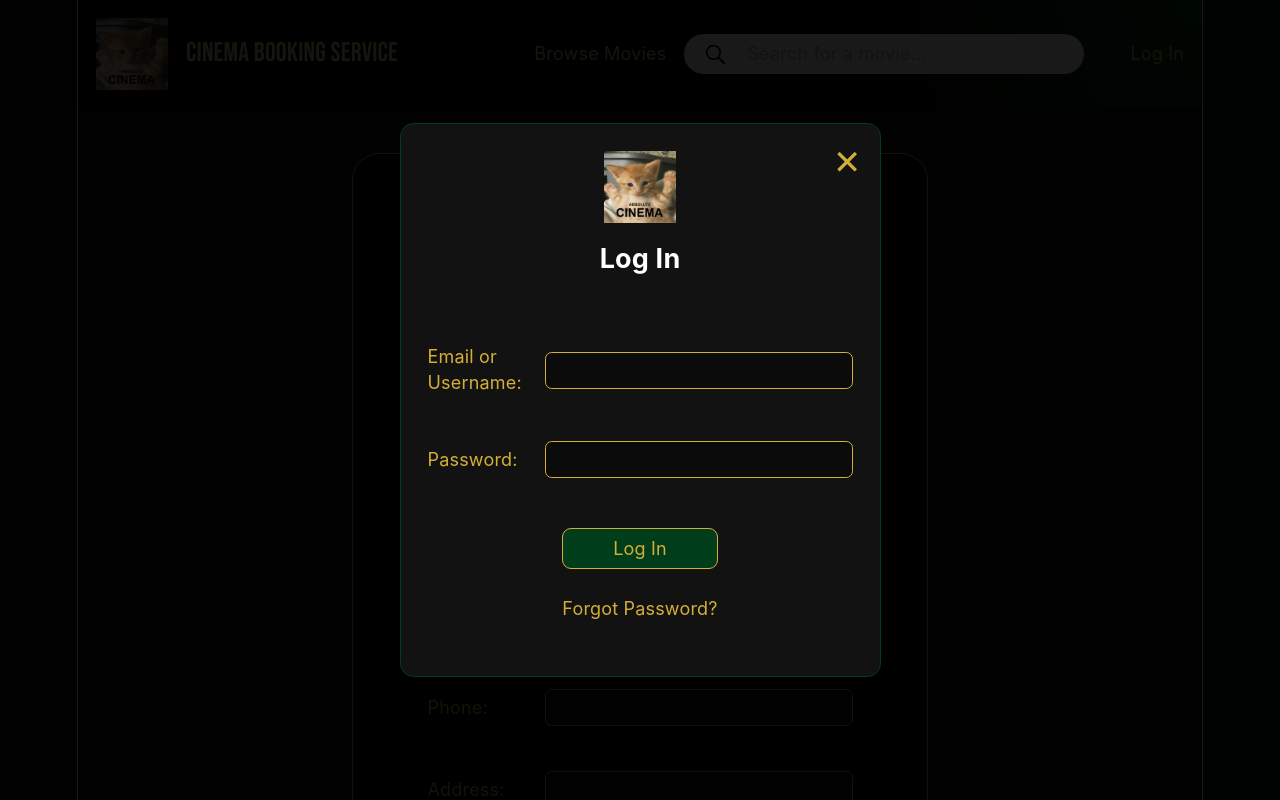
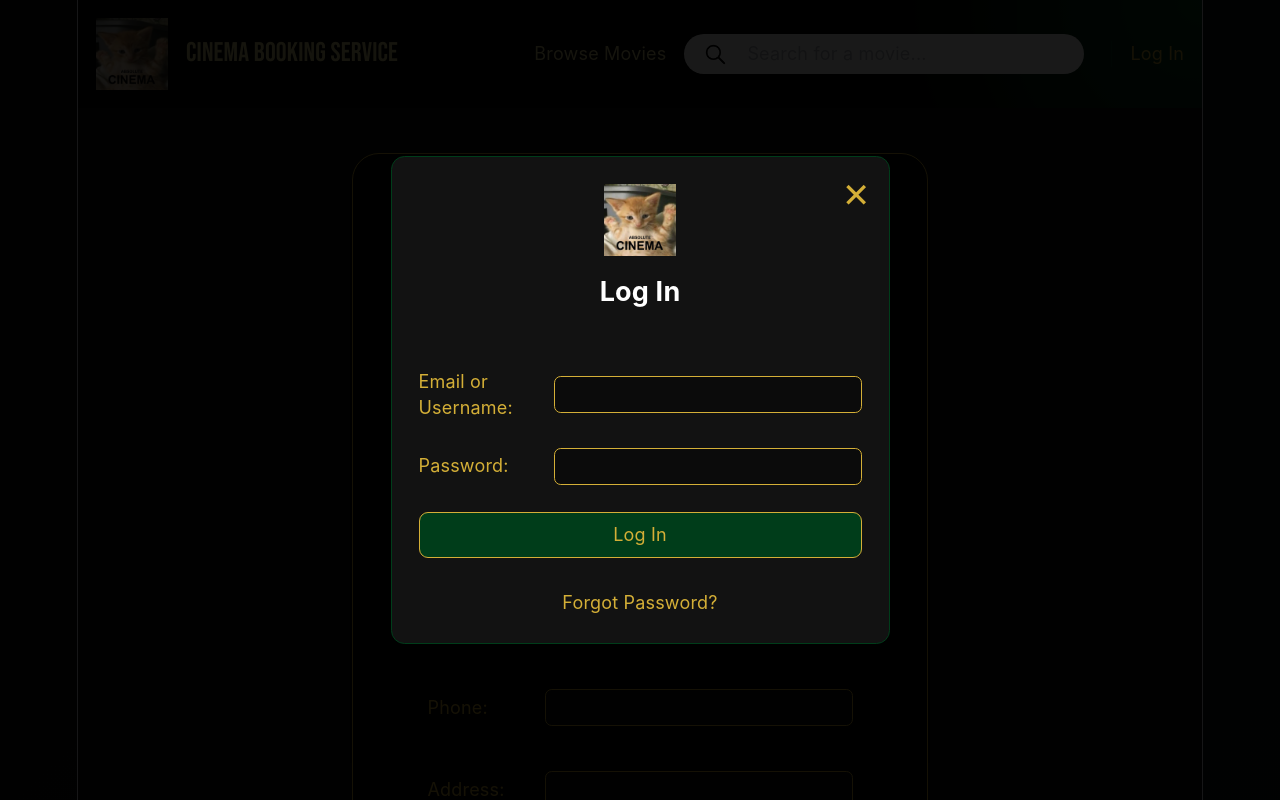
Before and after one commit to lunaaria108/Cinema-E-booking-System, a React (Vite) app in the folder Movie/: page /signup in a window 1280 px wide. Both pictures are taken after a click on the button "Log In". Shown: the top 800 px of the page. Built offline with nearby package versions, Linux system fonts and the light colour scheme.

Commit message:
Update LoginModal.jsx

```diff
--- a/Movie/src/components/LoginModal.jsx
+++ b/Movie/src/components/LoginModal.jsx
@@ -15,7 +15,7 @@ export default function LoginModal({
         const formData = new FormData(event.currentTarget);
 
         const payload = {
-            identifier: String(formData.get("email") || "").trim(),
+            identifier: String(formData.get("identifier") || "").trim(),
             password: String(formData.get("password") || ""),
         };
 
@@ -34,13 +34,16 @@ export default function LoginModal({
             );
 
             const responseText = await response.text();
+
             let responseData = null;
 
             if (responseText) {
                 try {
                     responseData = JSON.parse(responseText);
                 } catch {
-                    responseData = { message: responseText };
+                    responseData = {
+                        message: responseText,
+                    };
                 }
             }
 
@@ -50,8 +53,11 @@ export default function LoginModal({
             }
 
             saveAuthState(responseData);
+
             alert(responseData?.message || "Login successful.");
+
             onLoginSuccess(responseData);
+
             onClose();
         } catch (error) {
             console.error("Login request failed:", error);
@@ -63,22 +69,21 @@ export default function LoginModal({
 
     return (
         <div
-            className="fixed inset-0 bg-black/90 flex justify-center items-center z-1000"
+            className="fixed inset-0 bg-black/90 flex justify-center items-center z-[1000]"
             onClick={onClose}
         >
             <div
                 className="relative bg-[#121212] border border-[#003D1A] rounded-xl p-6"
-                onClick={(event) => event.stopPropagation()}
+                onClick={(e) => e.stopPropagation()}
             >
                 <button
-                    type="button"
                     className="absolute top-4 right-4 text-[#D4AF37] text-3xl hover:text-white transition-colors"
                     onClick={onClose}
                 >
                     ✕
                 </button>
 
-                <div className="flex flex-col items-center justify-center gap-5">
+                <div className="flex flex-col items-center gap-5">
                     <div className="flex flex-col items-center gap-4">
                         <img
                             src={logo}
@@ -92,22 +97,21 @@ export default function LoginModal({
                     </div>
 
                     <form
-                        id="login-form"
-                        className="flex flex-col items-center justify-start gap-10 mt-10"
+                        className="flex flex-col items-center gap-6 mt-8"
                         onSubmit={handleSubmit}
                     >
                         <div className="flex items-center">
                             <label
-                                htmlFor="email"
-                                className="w-24 text-[#D4AF37] text-left"
+                                htmlFor="identifier"
+                                className="w-28 text-[#D4AF37] text-left"
                             >
                                 Email or Username:
                             </label>
 
                             <input
                                 type="text"
-                                id="email"
-                                name="email"
+                                id="identifier"
+                                name="identifier"
                                 required
                                 className="bg-[#0b0b0b] border border-[#D4AF37] rounded-md px-2 py-1 ml-2 text-white"
                             />
@@ -116,7 +120,7 @@ export default function LoginModal({
                         <div className="flex items-center">
                             <label
                                 htmlFor="password"
-                                className="w-24 text-[#D4AF37] text-left"
+                                className="w-28 text-[#D4AF37] text-left"
                             >
                                 Password:
                             </label>
@@ -129,21 +133,19 @@ export default function LoginModal({
                                 className="bg-[#0b0b0b] border border-[#D4AF37] rounded-md px-2 py-1 ml-2 text-white"
                             />
                         </div>
-                    </form>
 
-                    <div className="flex flex-col m-6 gap-6">
                         <button
                             type="submit"
-                            form="login-form"
-                            className="w-full max-w-sm h-full max-h-12.5 bg-[#003D1A] text-[#D4AF37] px-4 py-1.5 rounded-lg border border-[#D4AF37] hover:bg-[#0a5229] transition-colors disabled:opacity-60 disabled:cursor-not-allowed"
                             disabled={isSubmitting}
+                            className="w-full bg-[#003D1A] text-[#D4AF37] px-4 py-2 rounded-lg border border-[#D4AF37] hover:bg-[#0a5229] transition-colors disabled:opacity-60 disabled:cursor-not-allowed"
                         >
                             {isSubmitting ? "Logging In..." : "Log In"}
                         </button>
+                    </form>
 
                     <button
                         type="button"
-                            className="text-[#D4AF37] hover:underline"
+                        className="text-[#D4AF37] hover:underline mt-2"
                         onClick={onForgotPassword}
                     >
                         Forgot Password?
@@ -151,6 +153,5 @@ export default function LoginModal({
                 </div>
             </div>
         </div>
-        </div>
     );
 }
```
Lines whose indentation alone changed are shown as unchanged.
